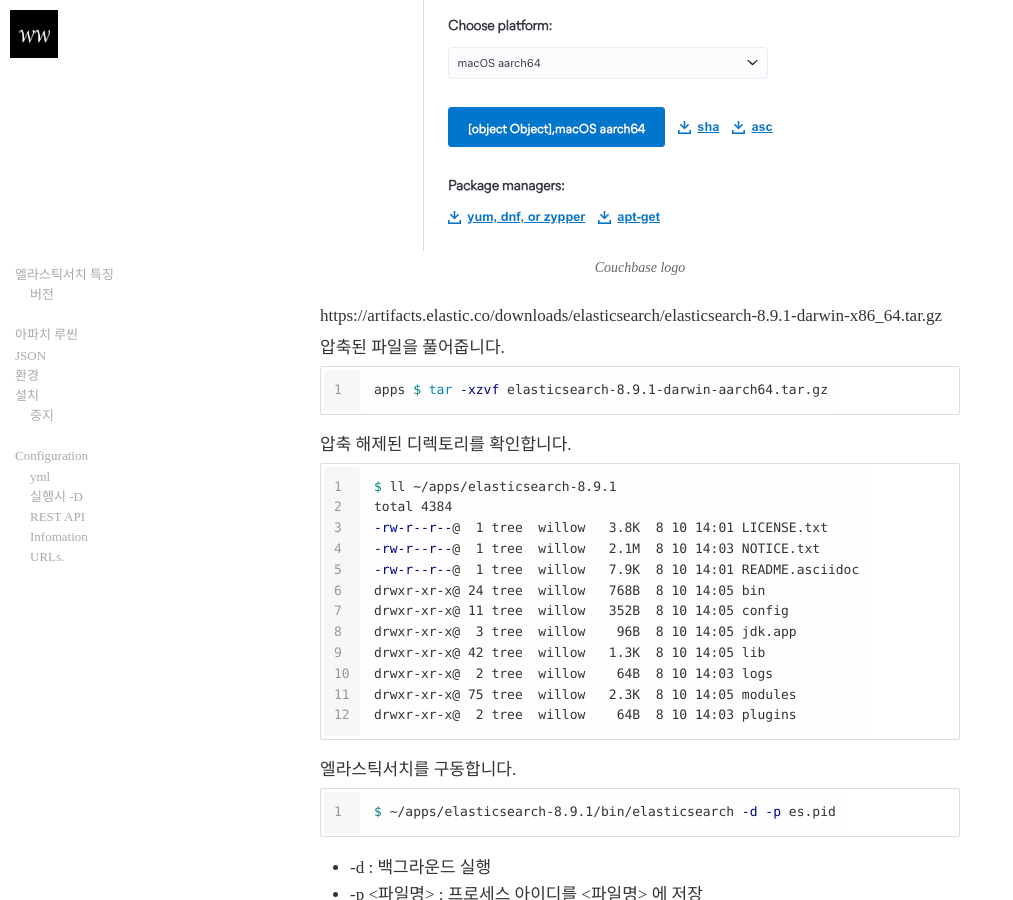
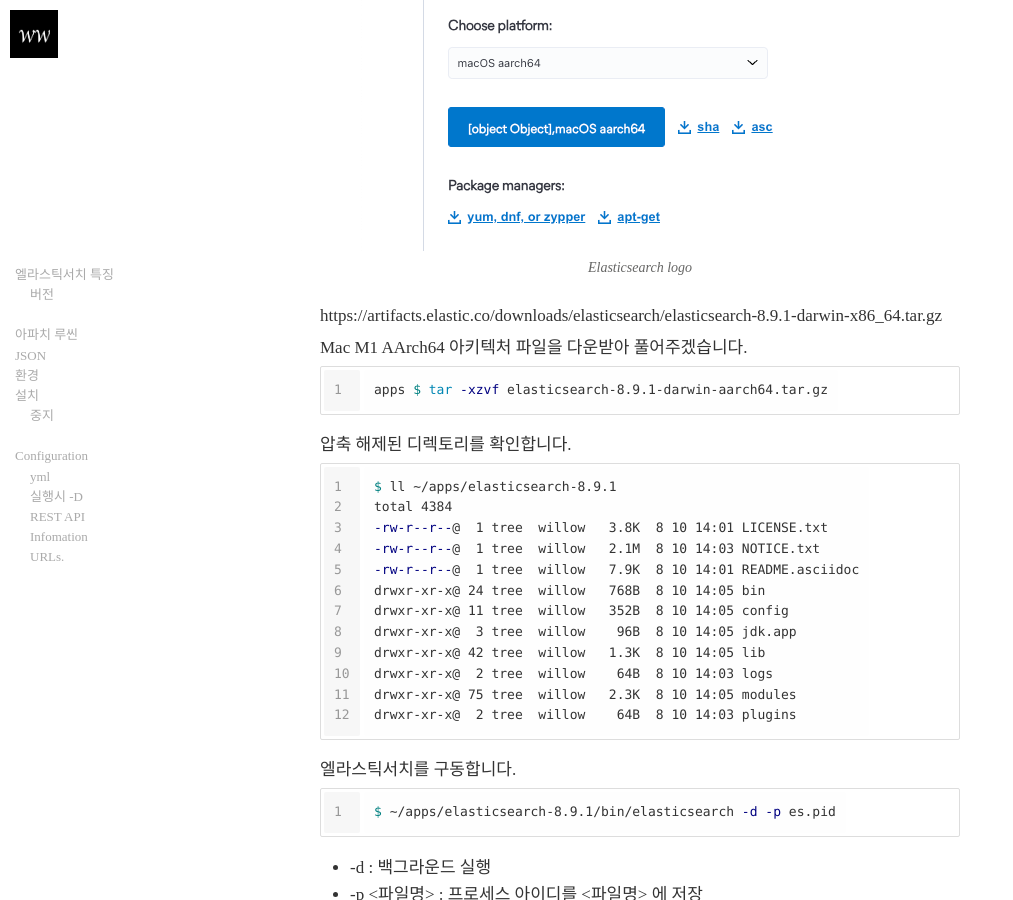
Before and after one commit to didalgus/didalgus.github.io, a Jekyll site: the page built from _posts/2023-08-23-ElasticSearch.markdown, in a window 1280 px wide and 900 px high, scrolled down 2620 px. Shown: the whole window, without its empty margins (0-1013 px from the left). Built offline with Jekyll 4.4.1, drawn with Linux system fonts in a browser that asks for light colours; nearby versions of some CDN libraries; some web fonts are replaced; the table of contents is made by our own code.

Commit message:
modify post

````diff
--- a/_posts/2023-08-23-ElasticSearch.markdown
+++ b/_posts/2023-08-23-ElasticSearch.markdown
@@ -90,12 +90,12 @@
 
 https://www.elastic.co/kr/downloads/elasticsearch 설치하고자 하는 환경에 맞는 OS를 선택합니다.
 
-![Couchbase logo](/assets/article_images/2023-08-23-ElasticSearch/ElasticSearch-001.png)
+![Elasticsearch logo](/assets/article_images/2023-08-23-ElasticSearch/ElasticSearch-001.png)
 
 https://artifacts.elastic.co/downloads/elasticsearch/elasticsearch-8.9.1-darwin-x86_64.tar.gz
 
 
-압축된 파일을 풀어줍니다.
+Mac M1 AArch64 아키텍처 파일을 다운받아 풀어주겠습니다.
 
 ```bash
 apps $ tar -xzvf elasticsearch-8.9.1-darwin-aarch64.tar.gz
````
